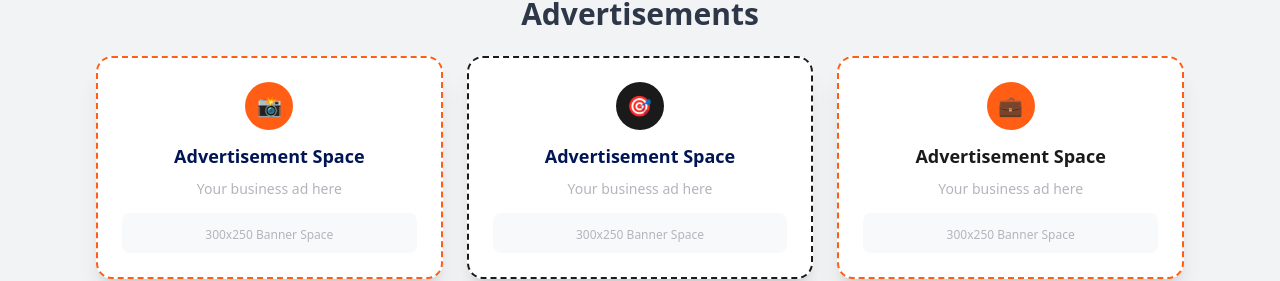
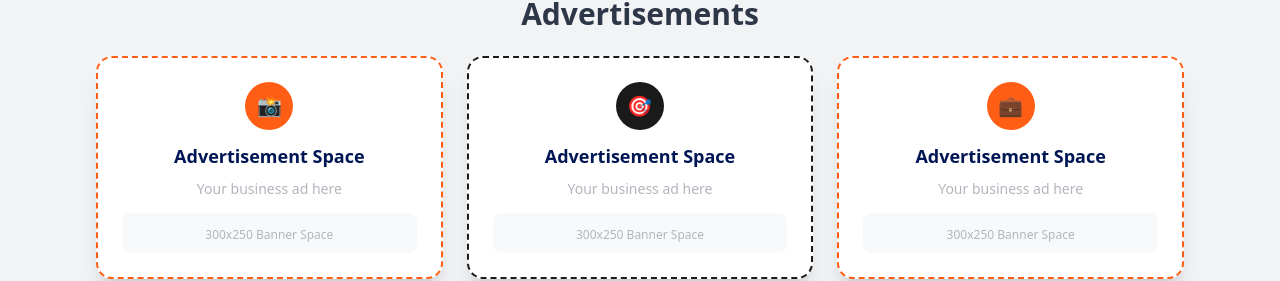
Before and after one commit to SeneshFitzroy/ToolnTask, a Next.js app: page /About in a window 1280 px wide. Shown: the part 1217-1498 px from the top of the page. Built offline with nearby package versions, Linux system fonts and the light colour scheme; no server answers; the database is empty; a web font is replaced by a local one.

Commit message:
feat: Enhanced pages/About.tsx,  - Detailed changes: diff --git a/pages/About.tsx b/pages/About.tsx ind... at 01:58 PM +0530, July 03, 2025

```diff
--- a/pages/About.tsx
+++ b/pages/About.tsx
@@ -217,7 +217,7 @@ export default function About() {
                        style={{ backgroundColor: theme === 'dark' ? '#FF5E14' : '#FF5E14' }}>
                     <span className="text-white text-xl">💼</span>
                   </div>
-                  <h3 className="text-lg font-bold mb-2" style={{ color: theme === 'dark' ? '#FFFFFF' : '#1a1a1a' }}>
+                  <h3 className="text-lg font-bold mb-2" style={{ color: theme === 'dark' ? '#FFFFFF' : '#001554' }}>
                     Advertisement Space
                   </h3>
                   <p className="text-sm leading-relaxed" style={{ color: '#B3B5BC' }}>
```
